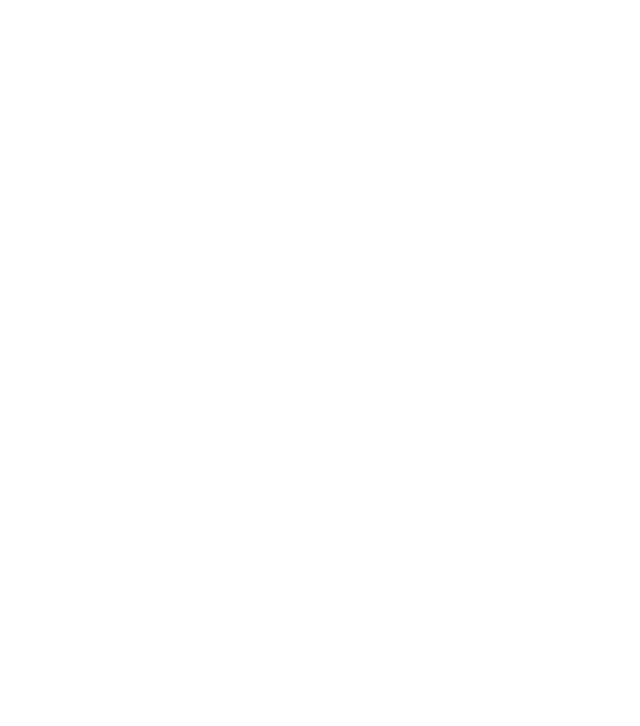
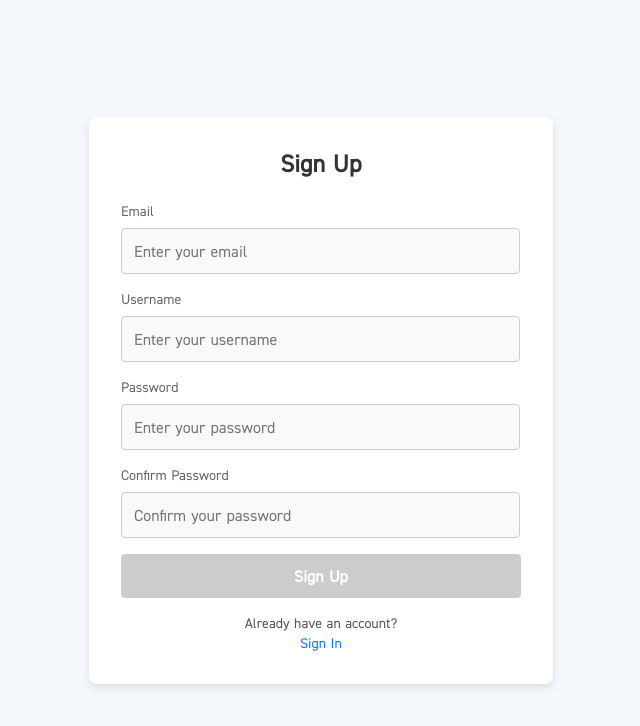
Before and after one commit to NikolozDvalishvili21/EventManagement, an Angular app in the folder myApp/: page /signUp in a window 1280 px wide. Before the commit this address led to /. Shown: the top 726 px of the page, without its empty margins (319-959 px from the left). Built offline with nearby package versions, Linux system fonts and the light colour scheme.

Commit message:
made sign up

```diff
--- a/myApp/src/app/app.routes.ts
+++ b/myApp/src/app/app.routes.ts
@@ -1,8 +1,10 @@
 import { Routes } from '@angular/router';
 import { HomepageComponent } from './pages/homepage/homepage.component';
 import { SignInComponent } from './pages/sign-in/sign-in.component';
+import { SignupComponent } from './pages/signup/signup.component';
 
 export const routes: Routes = [
   { path: '', component: HomepageComponent },
   { path: 'signIn', component: SignInComponent },
+  { path: 'signUp', component: SignupComponent },
 ];
--- a/myApp/src/app/components/header/header.component.html
+++ b/myApp/src/app/components/header/header.component.html
@@ -20,7 +20,7 @@
         </a>
         <div class="header__profile-dropdown" [class.visible]="dropdownVisible">
           <a [routerLink]="['/signIn']" *ngIf="!currentUser">Sign In</a>
-          <a href="/sign-up" *ngIf="!currentUser">Sign Up</a>
+          <a [routerLink]="['/signUp']" *ngIf="!currentUser">Sign Up</a>
           <a [routerLink]="['/']" (click)="signOut()" *ngIf="currentUser"
             >Sign Out</a
           >
--- a/myApp/src/app/components/sign-inblock/sign-inblock.component.html
+++ b/myApp/src/app/components/sign-inblock/sign-inblock.component.html
@@ -39,14 +39,13 @@
       </button>
     </form>
 
-      <!-- Error Message Section -->
     <div *ngIf="errorMessage" class="alert alert-danger mt-3">
       {{ errorMessage }}
     </div>
 
     <div class="signup-link">
       <p>Don't have an account?</p>
-        <a>Sign Up</a>
+      <a [routerLink]="['/signUp']">Sign Up</a>
     </div>
   </div>
 </div>
--- a/myApp/src/app/components/sign-inblock/sign-inblock.component.ts
+++ b/myApp/src/app/components/sign-inblock/sign-inblock.component.ts
@@ -1,11 +1,10 @@
 import { CommonModule } from '@angular/common';
 import { Component } from '@angular/core';
 import { FormsModule } from '@angular/forms';
-import { Router } from '@angular/router';
-
+import { Router, RouterModule } from '@angular/router';
 @Component({
   selector: 'app-sign-inblock',
-  imports: [FormsModule, CommonModule],
+  imports: [FormsModule, CommonModule, RouterModule],
   templateUrl: './sign-inblock.component.html',
   styleUrls: ['./sign-inblock.component.scss'],
 })
--- /dev/null
+++ b/myApp/src/app/components/sign-upblock/sign-upblock.component.html
@@ -0,0 +1,77 @@
+<div class="main_cont">
+  <div class="sign-in-container">
+    <h2>Sign Up</h2>
+
+    <form (ngSubmit)="onSubmit()" #signUpForm="ngForm" class="sign-in-form">
+      <div class="form-group">
+        <label for="email">Email</label>
+        <input
+          type="email"
+          id="email"
+          name="email"
+          [(ngModel)]="email"
+          required
+          email
+          placeholder="Enter your email"
+          class="form-control"
+        />
+      </div>
+
+      <div class="form-group">
+        <label for="username">Username</label>
+        <input
+          type="text"
+          id="username"
+          name="username"
+          [(ngModel)]="username"
+          required
+          placeholder="Enter your username"
+          class="form-control"
+        />
+      </div>
+
+      <div class="form-group">
+        <label for="password">Password</label>
+        <input
+          type="password"
+          id="password"
+          name="password"
+          [(ngModel)]="password"
+          required
+          placeholder="Enter your password"
+          class="form-control"
+        />
+      </div>
+
+      <div class="form-group">
+        <label for="confirmPassword">Confirm Password</label>
+        <input
+          type="password"
+          id="confirmPassword"
+          name="confirmPassword"
+          [(ngModel)]="confirmPassword"
+          required
+          placeholder="Confirm your password"
+          class="form-control"
+        />
+      </div>
+
+      <button
+        type="submit"
+        [disabled]="signUpForm.invalid"
+        class="btn btn-primary"
+      >
+        Sign Up
+      </button>
+    </form>
+
+    <div *ngIf="errorMessage" class="alert alert-danger mt-3">
+      {{ errorMessage }}
+    </div>
+
+    <div class="signin-link">
+      <p>Already have an account?</p>
+      <a [routerLink]="['/signIn']">Sign In</a>
+    </div>
+  </div>
+</div>
--- /dev/null
+++ b/myApp/src/app/components/sign-upblock/sign-upblock.component.scss
@@ -0,0 +1,105 @@
+.main_cont {
+  display: flex;
+  justify-content: center;
+  align-items: center;
+  min-height: 100vh;
+  background-color: #f4f7fc;
+}
+
+.sign-in-container {
+  background-color: #fff;
+  padding: 2rem;
+  border-radius: 8px;
+  box-shadow: 0 4px 8px rgba(0, 0, 0, 0.1);
+  width: 100%;
+  max-width: 400px;
+
+  h2 {
+    text-align: center;
+    margin-bottom: 1.5rem;
+    font-size: 1.5rem;
+    font-weight: bold;
+    color: #333;
+  }
+
+  .form-group {
+    margin-bottom: 1rem;
+
+    label {
+      font-size: 0.875rem;
+      color: #666;
+      display: block;
+      margin-bottom: 0.5rem;
+    }
+
+    input {
+      width: 100%;
+      padding: 0.75rem;
+      border: 1px solid #ccc;
+      border-radius: 4px;
+      font-size: 1rem;
+      color: #333;
+      background-color: #f9f9f9;
+      transition: border-color 0.3s ease;
+
+      & {
+        width: 373px;
+      }
+
+      &:focus {
+        border-color: #007bff;
+        outline: none;
+      }
+    }
+  }
+
+  .btn {
+    width: 100%;
+    padding: 0.75rem;
+    background-color: #007bff;
+    border: none;
+    border-radius: 4px;
+    color: white;
+    font-size: 1rem;
+    font-weight: bold;
+    cursor: pointer;
+    transition: background-color 0.3s ease;
+
+    &:hover {
+      background-color: #0056b3;
+    }
+
+    &:disabled {
+      background-color: #cccccc;
+      cursor: not-allowed;
+    }
+  }
+
+  .alert {
+    padding: 0.75rem;
+    background-color: #f8d7da;
+    color: #721c24;
+    border-radius: 4px;
+    margin-top: 1rem;
+  }
+
+  .signin-link {
+    text-align: center;
+    margin-top: 1rem;
+
+    p {
+      font-size: 0.875rem;
+      color: #555;
+    }
+
+    a {
+      font-size: 0.875rem;
+      color: #007bff;
+      text-decoration: none;
+
+      &:hover {
+        text-decoration: underline;
+      }
+    }
+  }
+}
--- /dev/null
+++ b/myApp/src/app/components/sign-upblock/sign-upblock.component.ts
@@ -0,0 +1,75 @@
+import { CommonModule } from '@angular/common';
+import { Component } from '@angular/core';
+import { FormsModule } from '@angular/forms';
+import { RouterModule } from '@angular/router';
+interface User {
+  id: number;
+  username: string;
+  email: string;
+  password: string;
+  role: string;
+  avatar: string;
+}
+
+@Component({
+  selector: 'app-sign-upblock',
+  imports: [CommonModule, FormsModule, RouterModule],
+  templateUrl: './sign-upblock.component.html',
+  styleUrl: './sign-upblock.component.scss',
+})
+export class SignUpblockComponent {
+  username: string = '';
+  email: string = '';
+  password: string = '';
+  confirmPassword: string = '';
+  errorMessage: string = '';
+
+  onSubmit() {
+    if (
+      !this.username ||
+      !this.email ||
+      !this.password ||
+      !this.confirmPassword
+    ) {
+      this.errorMessage = 'All fields are required!';
+      return;
+    }
+
+    if (this.password !== this.confirmPassword) {
+      this.errorMessage = 'Passwords do not match!';
+      return;
+    }
+
+    const newUser = {
+      id: this.generateUserId(),
+      username: this.username,
+      email: this.email,
+      password: this.password,
+      role: 'user',
+      avatar: this.generateAvatarUrl(this.username),
+    };
+
+    const users = JSON.parse(localStorage.getItem('users') || '[]');
+    users.push(newUser);
+    localStorage.setItem('users', JSON.stringify(users));
+
+    this.username = '';
+    this.email = '';
+    this.password = '';
+    this.confirmPassword = '';
+    this.errorMessage = '';
+
+    alert('User successfully registered!');
+  }
+
+  generateUserId(): number {
+    const users: User[] = JSON.parse(localStorage.getItem('users') || '[]');
+    return users.length ? Math.max(...users.map((user: User) => user.id)) + 1 : 1;
+  }
+
+  generateAvatarUrl(username: string): string {
+    const nameParts = username.split(' ');
+    const avatarName = nameParts[0][0] + nameParts[1][0]; // Initials
+    return `https://avatars.dicebear.com/api/initials/${avatarName}.svg`;
+  }
+}
--- a/myApp/src/app/pages/signup/signup.component.html
+++ b/myApp/src/app/pages/signup/signup.component.html
@@ -1 +1 @@
-<p>signup works!</p>
+<app-sign-upblock></app-sign-upblock>
```
Also changed, not shown: myApp/src/app/pages/signup/signup.component.ts (+4 -6 lines), 1 other file (tests, documents, lock files or other folders). Lines whose indentation alone changed are shown as unchanged.
